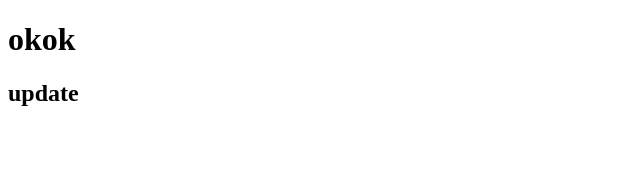
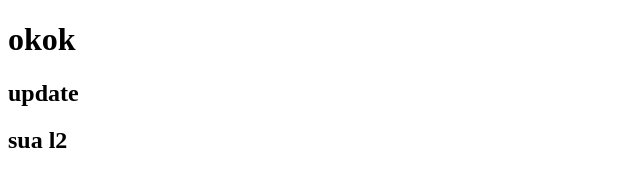
Before and after one commit to nvtung2004/duan, a plain HTML site: page index.html in a window 1280 px wide. Shown: the full height of the page, 0-640 px from the left. Drawn offline with Linux system fonts and the light colour scheme.

Commit message:
update l2

```diff
--- a/index.html
+++ b/index.html
@@ -8,5 +8,5 @@
   <body>
     <h1>okok</h1>
     <h2>update</h2>
-  </body>
+    <h2>sua l2</h2>
 </html>
```
